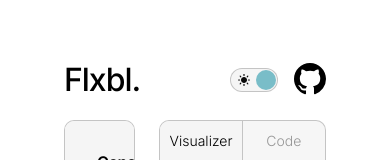
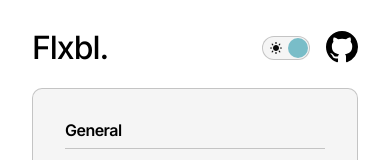
Before and after one commit to nicbeuc/flxbl, a React (Create React App) app: page / in a window 390 px wide. Shown: the top 160 px of the page. Built offline with nearby package versions, Linux system fonts and the light colour scheme.

Commit message:
mobile styling hath begun

```diff
--- a/src/styles/base.scss
+++ b/src/styles/base.scss
@@ -54,6 +54,10 @@
 --padding-inner: 6.4rem;
 --padding-outer: 3.2rem;
 
+@include tablet-down {
+  --padding-inner: 3.2rem;
+}
+
 
 /* Margins */
 
@@ -70,6 +74,7 @@
 /* Misc */
 
 --border-radius: 1rem;
+--width-max-mobile: 500px;
 
 }
 
@@ -145,6 +150,16 @@ body {
     'Header Header Header'
     'Controls Output Output';
 
+  @include tablet-down {
+    grid-template-columns: 100%;
+    grid-template-rows: 32px auto auto;
+    grid-template-areas:
+      'Header'
+      'Controls'
+      'Output';
+    height: auto;
+  }
+
   ::-webkit-scrollbar,
   ::-webkit-scrollbar-track-piece,
   ::-webkit-scrollbar-track,
@@ -205,6 +220,7 @@ code * {
   grid-area: Header;
   display: flex;
   justify-content: space-between;
+  width: 100%;
 
   &__right {
     display: flex;
@@ -214,6 +230,11 @@ code * {
 
   &__link {
     color: var(--color-theme-100);
+  }
+
+  @include tablet-down {
+    max-width: var(--width-max-mobile);
+    margin: 0 auto;
   }
 }
 
@@ -319,6 +340,12 @@ code * {
   -ms-overflow-style: none;  /* IE and Edge */
   scrollbar-width: none; /* Firefox */
   overscroll-behavior: contain;
+  width: 100%;
+
+  @include tablet-down {
+    max-width: var(--width-max-mobile);
+    margin: 0 auto;
+  }
 }
 .Output {
   overflow: hidden;
@@ -336,6 +363,12 @@ code * {
   -ms-overflow-style: none;  /* IE and Edge */
   scrollbar-width: none; /* Firefox */
   overscroll-behavior: contain;
+  width: 100%;
+
+  @include tablet-down {
+    max-width: var(--width-max-mobile);
+    margin: 0 auto;
+  }
 }
 
 
--- a/src/styles/mixins.scss
+++ b/src/styles/mixins.scss
@@ -2,5 +2,5 @@
   @media (max-width: 599px) { @content; }
 }
 @mixin tablet-down {
-  @media (min-width: 999px) { @content; }
+  @media (max-width: 999px) { @content; }
 }
```
